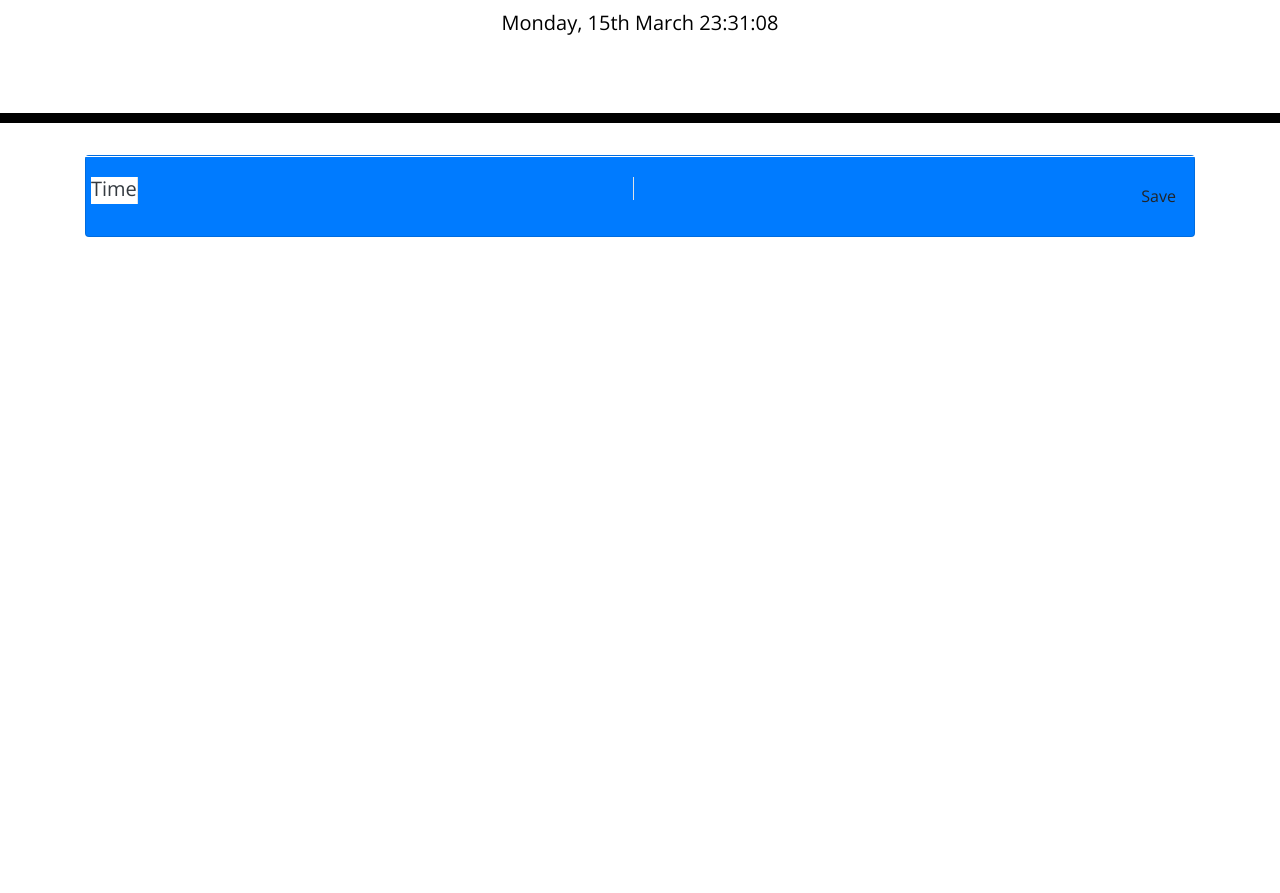
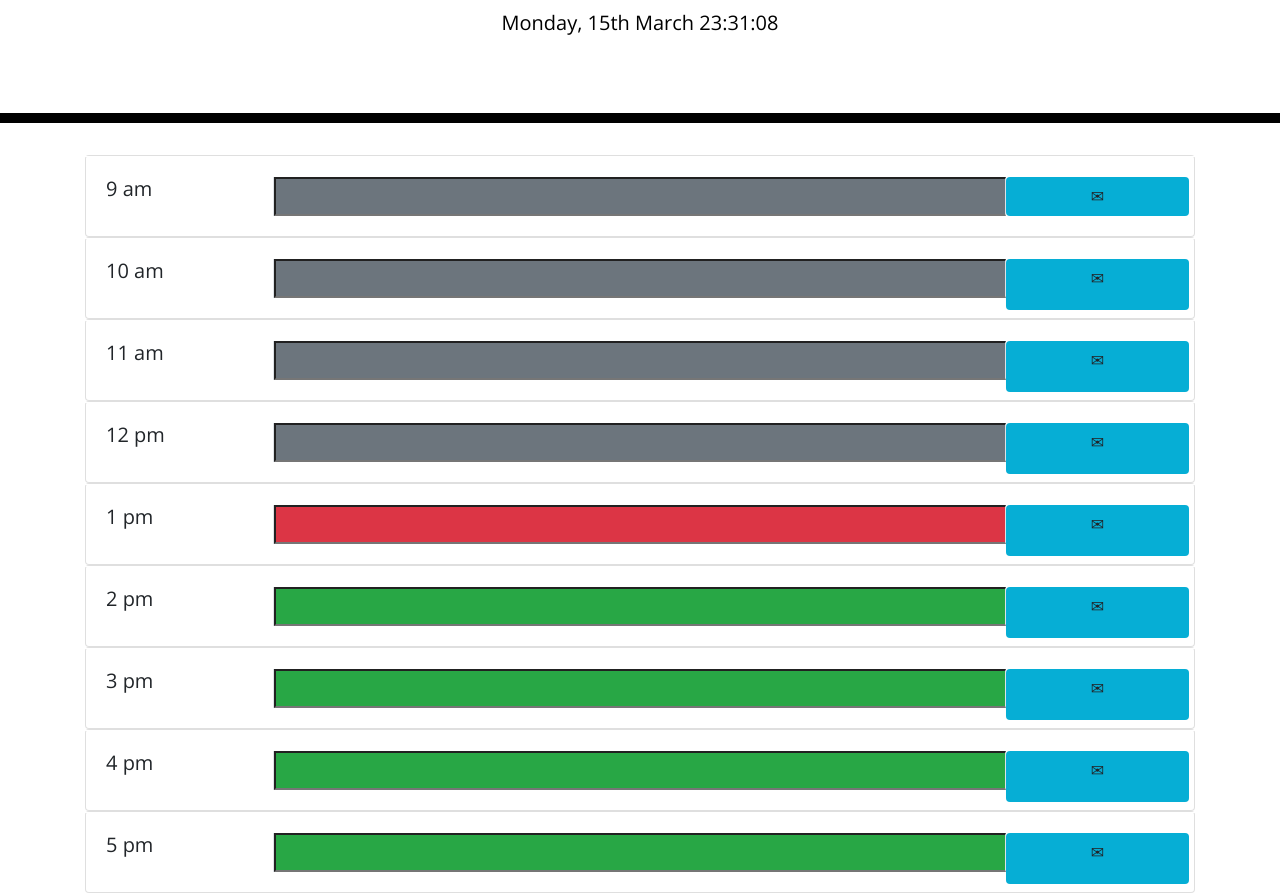
Before and after one commit to skelly1389/Work-Day-Scheduler, a plain HTML site: page index.html in a window 1280 px wide. Shown: the part 181-1074 px from the top of the page. Before the commit the page ends 800 px from the top, so only its background shows below. Drawn offline with nearby package versions, Linux system fonts and the light colour scheme.

Commit message:
background color of input box reflects whether it is before, during, or after time page was loaded

```diff
--- a/assets/css/style.css
+++ b/assets/css/style.css
@@ -69,3 +69,7 @@ textarea{
   font-size: 20px;
   transition: all .3s ease-in-out;
 }
+
+.btn-custom {
+  background-color: #06AED5;
+}
--- a/assets/js/script.js
+++ b/assets/js/script.js
@@ -1,5 +1,24 @@
+var ctTime = moment('13','H').format('H');
+
 function update() {
     var cTime = moment();
     $('#currentDay').text(cTime.format('dddd, Do MMMM H:mm:ss'));
-  }
+}
   setInterval(update, 1000);
+
+for(var i = 9; i<18; i++){
+    console.log(ctTime);
+    console.log(('#' + i));
+    if(i > ctTime){
+        console.log('green')
+        $("#"+i).addClass("bg-success");
+    }
+    else if(i < ctTime){
+        console.log('gray');
+        $("#"+i).addClass("bg-secondary");
+    }
+    else{
+        console.log('red')
+        $("#"+i).addClass("bg-danger");
+    }
+}
--- a/index.html
+++ b/index.html
@@ -31,14 +31,71 @@
     </header>
     <div class="container">
       <!-- Timeblocks go here -->
-      <div class="card bg-primary text-white">
-        <div class="card-body row justify-content-between">
-          <h5 class="card-title border-right bg-white text-dark">Time</h5>
-          <p class="card-text border-right"></p>
-          <a href="#" class="btn btn-custom">Save</a>
+      <div class="card">
+        <div class="card-body row">
+          <h5 class="card-title border-right h-100 col-2">9 am</h5>
+          <input id="9" type="text" class="card-text border-right col-8 h-100"></input>
+          <a href="#" class="btn btn-custom col-2 h-100">✉</a>
         </div>
       </div>
+      <div class="card">
+        <div class="card-body row">
+          <h5 class="card-title border-right h-100 col-2">10 am</h5>
+          <input id="10" type="text" class="card-text border-right col-8 h-100"></input>
+          <a href="#" class="btn btn-custom col-2">✉</a>
+        </div>
       </div>
+      <div class="card">
+        <div class="card-body row">
+          <h5 class="card-title border-right h-100 col-2">11 am</h5>
+          <input id="11" type="text" class="card-text border-right col-8 h-100"></input>
+          <a href="#" class="btn btn-custom col-2">✉</a>
+        </div>
+      </div>
+      <div class="card">
+        <div class="card-body row">
+          <h5 class="card-title border-right h-100 col-2">12 pm</h5>
+          <input id="12" type="text" class="card-text border-right col-8 h-100"></input>
+          <a href="#" class="btn btn-custom col-2">✉</a>
+        </div>
+      </div>
+      <div class="card">
+        <div class="card-body row">
+          <h5 class="card-title border-right h-100 col-2">1 pm</h5>
+          <input id="13" type="text" class="card-text border-right col-8 h-100"></input>
+          <a href="#" class="btn btn-custom col-2">✉</a>
+        </div>
+      </div>
+      <div class="card">
+        <div class="card-body row">
+          <h5 class="card-title border-right h-100 col-2">2 pm</h5>
+          <input id="14" type="text" class="card-text border-right col-8 h-100"></input>
+          <a href="#" class="btn btn-custom col-2">✉</a>
+        </div>
+      </div>
+      <div class="card">
+        <div class="card-body row">
+          <h5 class="card-title border-right h-100 col-2">3 pm</h5>
+          <input id="15" type="text" class="card-text border-right col-8 h-100"></input>
+          <a href="#" class="btn btn-custom col-2">✉</a>
+        </div>
+      </div>
+      <div class="card">
+        <div class="card-body row">
+          <h5 class="card-title border-right h-100 col-2">4 pm</h5>
+          <input id="16" type="text" class="card-text border-right col-8 h-100"></input>
+          <a href="#" class="btn btn-custom col-2">✉</a>
+        </div>
+      </div>
+      <div class="card">
+        <div class="card-body row">
+          <h5 class="card-title border-right h-100 col-2">5 pm</h5>
+          <input id="17" type="text" class="card-text border-right col-8 h-100"></input>
+          <a href="#" class="btn btn-custom col-2">✉</a>
+        </div>
+      </div>
+    </div>
+
     </div>
 
     <script src="https://cdnjs.cloudflare.com/ajax/libs/jquery/3.2.1/jquery.min.js"></script>
```
